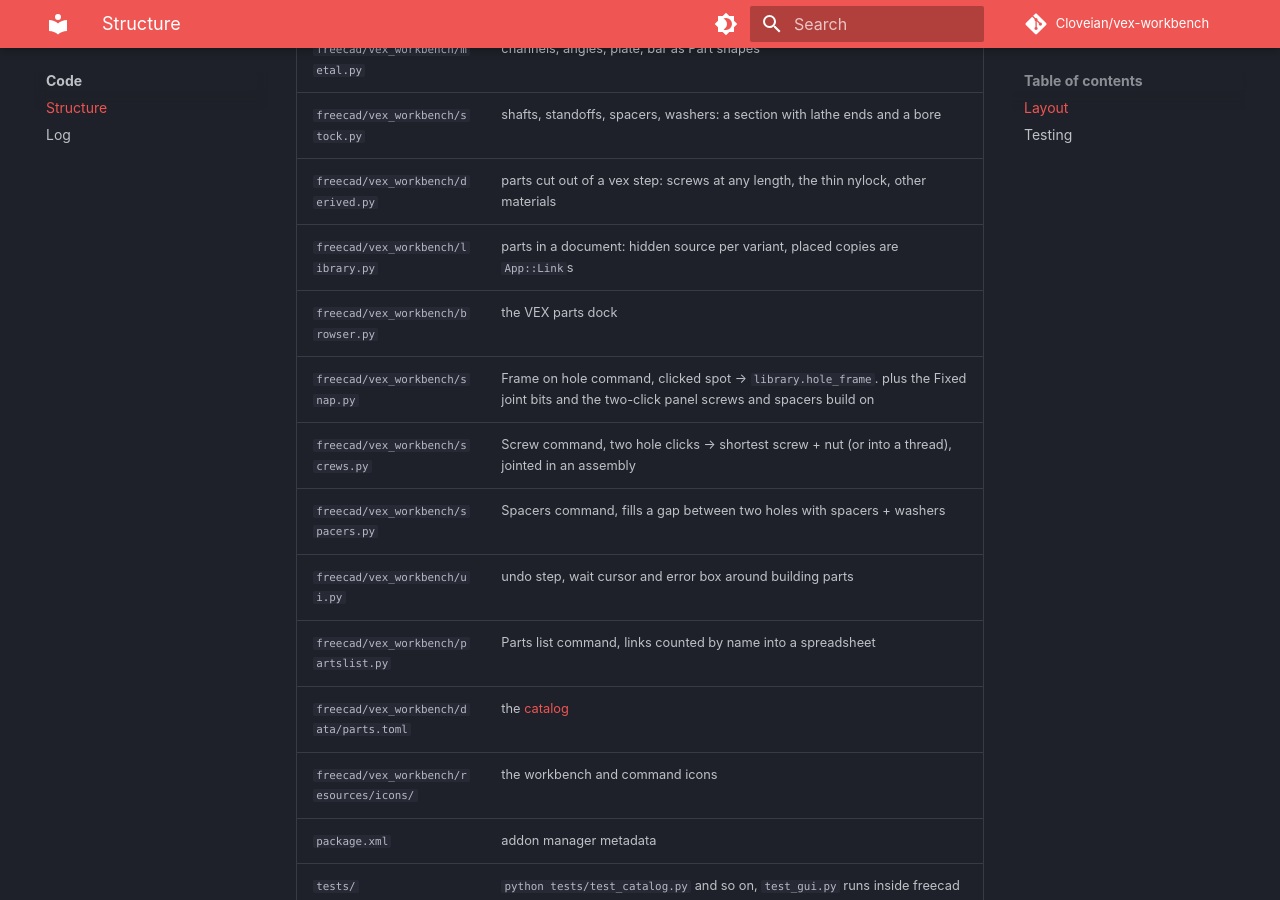
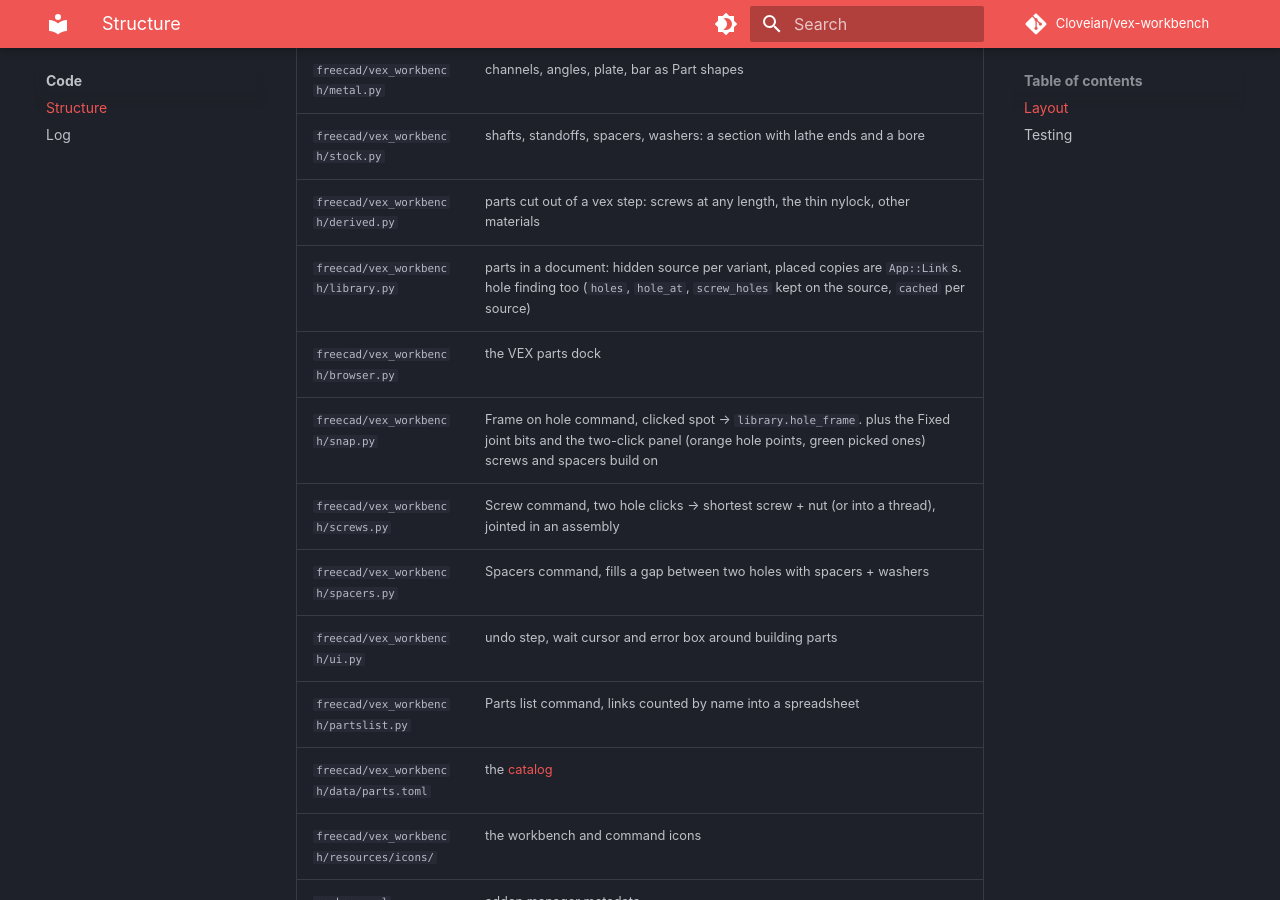
Before and after one commit to Cloveian/vex-workbench, an MkDocs documentation site: the page built from docs/code/structure.md, in a window 1280 px wide and 900 px high, scrolled down 475 px. Built offline with MkDocs 1.6.1 and Material for MkDocs 9.7.7, drawn with Linux system fonts in a browser that asks for light colours; comment, search, counter and statistics services are not loaded.

Commit message:
structure doc knows about the dots, and dragging a part into another group refreshes them too

```diff
--- a/docs/code/structure.md
+++ b/docs/code/structure.md
@@ -10,9 +10,9 @@
 | `freecad/vex_workbench/metal.py`   | channels, angles, plate, bar as Part shapes                           |
 | `freecad/vex_workbench/stock.py`   | shafts, standoffs, spacers, washers: a section with lathe ends and a bore |
 | `freecad/vex_workbench/derived.py` | parts cut out of a vex step: screws at any length, the thin nylock, other materials |
-| `freecad/vex_workbench/library.py` | parts in a document: hidden source per variant, placed copies are `App::Link`s |
+| `freecad/vex_workbench/library.py` | parts in a document: hidden source per variant, placed copies are `App::Link`s. hole finding too (`holes`, `hole_at`, `screw_holes` kept on the source, `cached` per source) |
 | `freecad/vex_workbench/browser.py` | the VEX parts dock                                                    |
-| `freecad/vex_workbench/snap.py`    | Frame on hole command, clicked spot -> `library.hole_frame`. plus the Fixed joint bits and the two-click panel screws and spacers build on |
+| `freecad/vex_workbench/snap.py`    | Frame on hole command, clicked spot -> `library.hole_frame`. plus the Fixed joint bits and the two-click panel (orange hole points, green picked ones) screws and spacers build on |
 | `freecad/vex_workbench/screws.py`  | Screw command, two hole clicks -> shortest screw + nut (or into a thread), jointed in an assembly |
 | `freecad/vex_workbench/spacers.py` | Spacers command, fills a gap between two holes with spacers + washers |
 | `freecad/vex_workbench/ui.py`      | undo step, wait cursor and error box around building parts |
```
Also changed, not shown: 1 other file.
